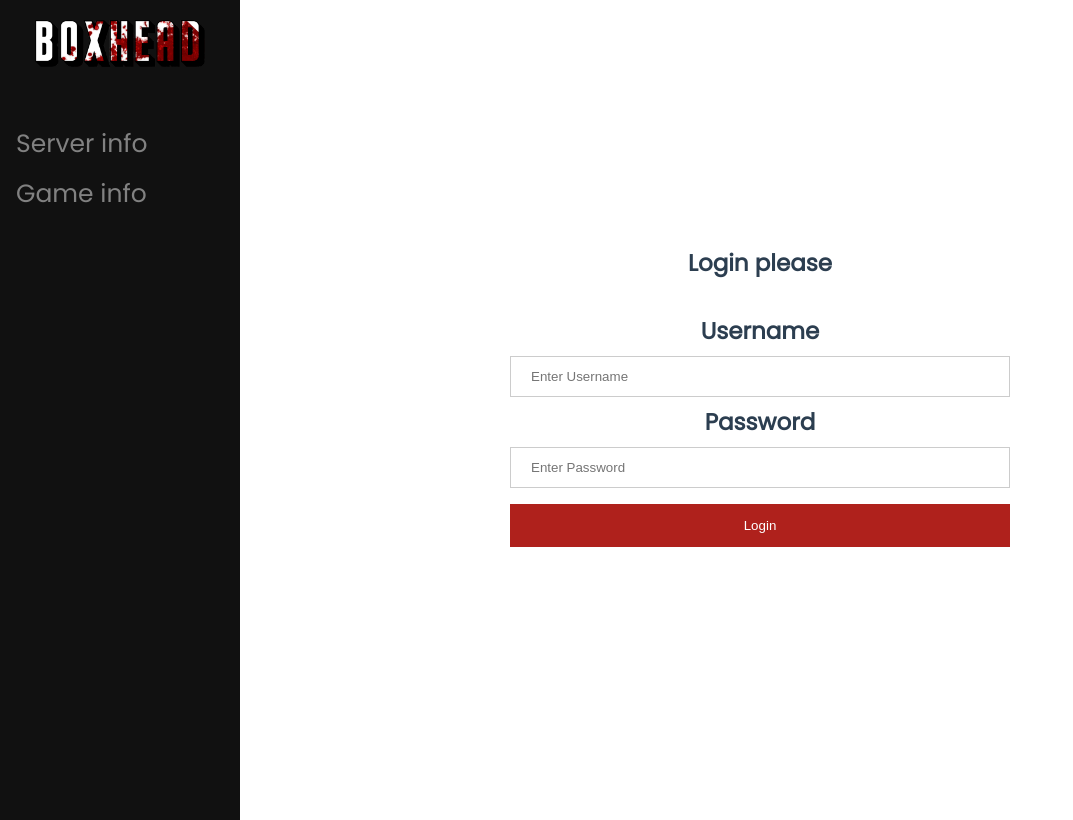
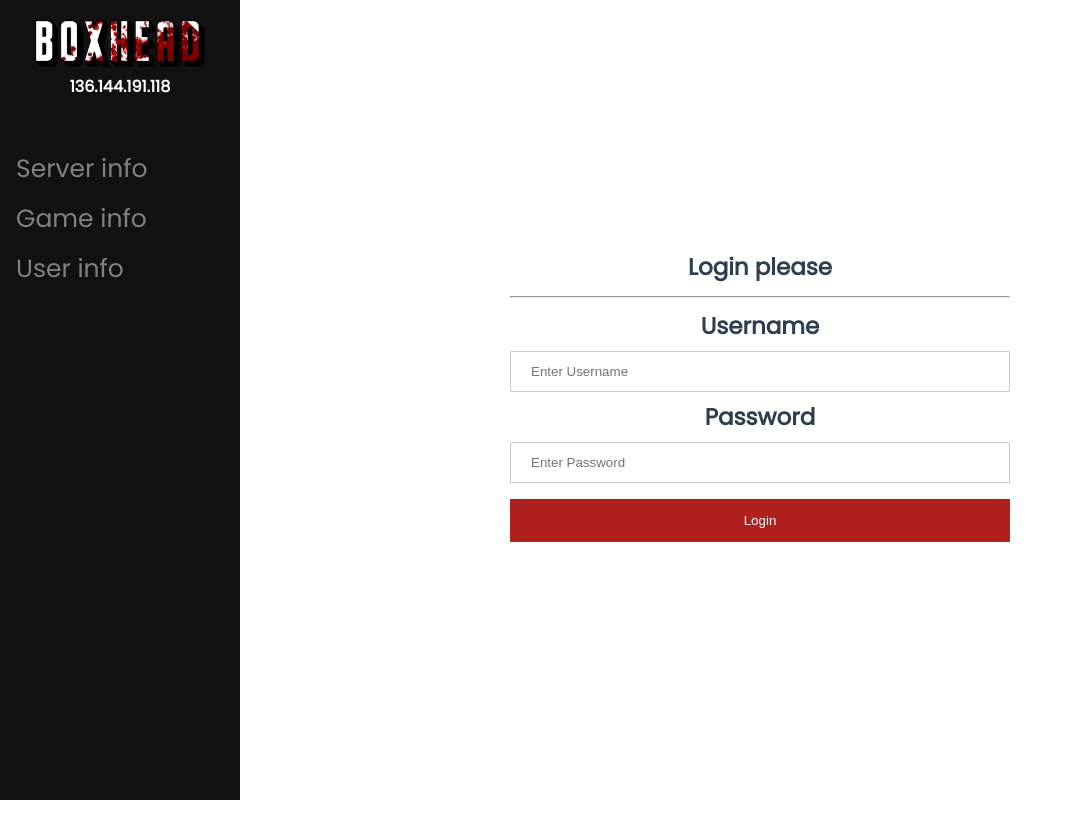
Before and after one commit to svrij22/BoxheadPanel, a Vue app: page /#/login in a window 1280 px wide. Shown: the whole page, without its empty margins (0-1073 px from the left). Built offline with nearby package versions, Linux system fonts and the light colour scheme; no server answers.

Commit message:
Better login, logout function

```diff
--- a/src/App.vue
+++ b/src/App.vue
@@ -1,6 +1,11 @@
 <template>
     <div id="app">
-        <side-bar-comp :server-data="serverData"/>
+        <side-bar-comp
+                :server-address="serverAddress"
+                :isAuth="authorized"
+                @emitlogout="doLogout"
+                :username="username"
+        />
         <router-view :server-data="serverData" @emitauth="setAuth" id="view"></router-view>
     </div>
 </template>
@@ -16,10 +21,11 @@
         },
         data: function () {
             return {
-                serverAddress: "localhost",
+                serverAddress: "136.144.191.118",
                 serverData: "",
                 auth: "",
-                authorized: false
+                authorized: false,
+                username: "",
             }
         },
         methods: {
@@ -31,7 +37,13 @@
                     authkey: this.auth
                 };
 
-                axios.get(`http://${this.serverAddress}:8090/dataFile.json`, {
+                let getFile = "";
+                if (this.$route.path === "/login") getFile = "dataFile.json"
+                if (this.$route.path === "/info") getFile = "dataFile.json"
+                if (this.$route.path === "/games") getFile = "dataFile.json"
+                if (this.$route.path === "/user") getFile = "userFile.json"
+
+                axios.get(`http://${this.serverAddress}:8090/${getFile}`, {
                     headers: headers
                 })
                     .then((response) => {
@@ -46,7 +58,12 @@
                     })
                     .catch((error) => {
                         // handle error
-                        console.log (error);
+                        console.log (error)
+
+                        //If error and not logged in
+                        if (!this.authorized && this.$route.path !== '/login'){
+                            this.$router.push("/login");
+                        }
                     })
                     .then(function () {
                         // always executed
@@ -56,10 +73,18 @@
             setDataTimer(){
                 this.getServerData();
             },
-            setAuth(authkey){
+            setAuth(authkey, username){
                 this.auth = authkey;
+                this.username = username;
                 this.getServerData();
                 console.log (authkey)
+            },
+            doLogout(){
+                console.log ("logging out")
+                this.auth = "";
+                this.username = "";
+                this.authorized = false;
+                this.$router.push("/login");
             }
         },
         mounted() {
--- a/src/components/LoginComponent.vue
+++ b/src/components/LoginComponent.vue
@@ -3,7 +3,7 @@
         <div class="form">
             <b>Login please</b>
             <br>
-            <br>
+            <hr>
             <label><b>Username</b></label>
             <input v-model="username" type="text" placeholder="Enter Username" required>
             <label><b>Password</b></label>
@@ -26,7 +26,7 @@
         methods: {
             auth(){
                 this.authkey = "auth" + new Buffer(this.username + ":" + this.passw).toString("base64");
-                this.$emit('emitauth', this.authkey)
+                this.$emit('emitauth', this.authkey, this.username)
             }
         }
     }
--- a/src/components/SideBarComp.vue
+++ b/src/components/SideBarComp.vue
@@ -1,5 +1,6 @@
 <template>
     <div class="sidenav">
+        <div>
             <div class="logo">
                 <img src="../assets/logo.png"/>
             </div>
@@ -7,14 +8,28 @@
             <div class="menu">
                 <router-link to="/info">Server info</router-link>
                 <router-link to="/games">Game info</router-link>
+                <router-link to="/user">User info</router-link>
+            </div>
+        </div>
+        <div class="footer" v-if="isAuth">
+            <div class="username">
+                <font-awesome-icon icon="user" /> {{username}}
+            </div>
+            <button @click="emitClick"> Logout </button>
         </div>
     </div>
 </template>
 
 <script>
     export default {
-        props: ['serverAddress'],
-        name: "SideBarComp"
+        props: ['serverAddress', "username","isAuth"],
+        name: "SideBarComp",
+        methods: {
+            emitClick(){
+                console.log ("test");
+                this.$emit('emitlogout')
+            }
+        }
     }
 </script>
 
@@ -29,14 +44,15 @@
     }
 
     .sidenav {
-        height: 100%;
         min-width: 240px;
-
         z-index: 1;
-
         background-color: #111;
         overflow-x: hidden;
         padding-top: 20px;
+        display: flex;
+        flex-direction: column;
+        padding-bottom: 16px;
+        justify-content: space-between;
     }
 
     .sidenav a {
@@ -56,6 +72,31 @@
         color: white;
     }
 
+    .footer{
+
+    }
+
+    .username{
+        color: white;
+        text-align: left;
+        font-size: 20px;
+        padding: 6px 8px 6px 16px;
+    }
+
+    button {
+        background-color: #af211c;
+        color: white;
+        padding: 9px 20px;
+        margin: 2px 0;
+        border: none;
+        cursor: pointer;
+        width: 100%;
+    }
+
+    button:hover {
+        opacity: 0.8;
+    }
+
     .main {
         margin-left: 160px; /* Same as the width of the sidenav */
         font-size: 28px; /* Increased text to enable scrolling */
```
Also changed, not shown: 1 other file (tests, documents, lock files or other folders). Lines whose indentation alone changed are shown as unchanged.
